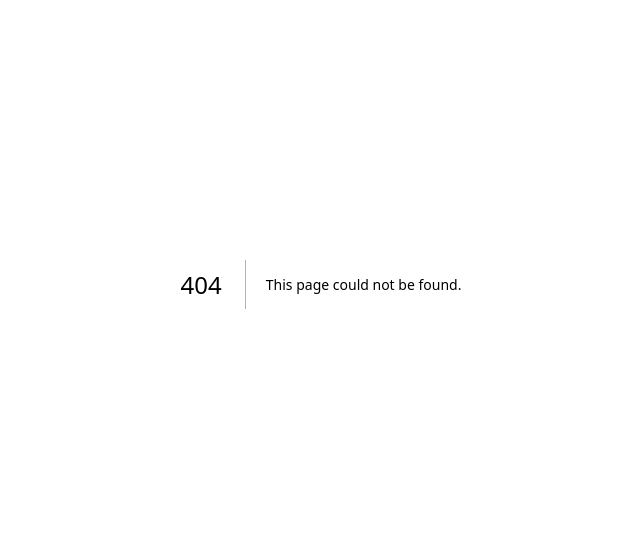
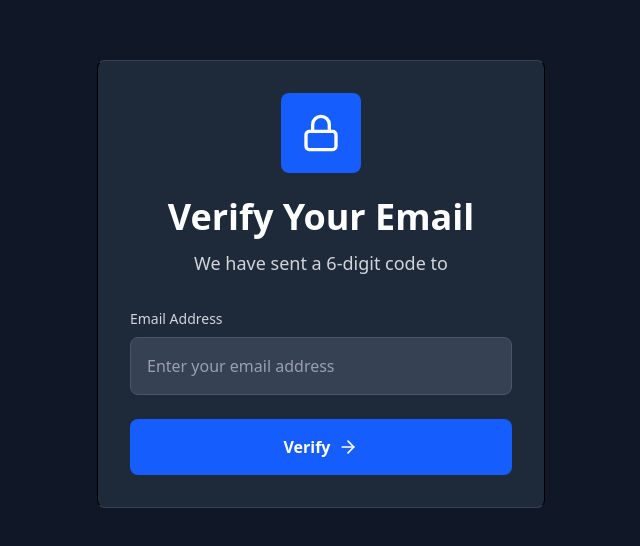
Before and after one commit to Ritesh0011001/Chatapp-microservices, a Next.js app in the folder frontend/: page /verify in a window 1280 px wide. Before the commit this address had no page. Shown: the part 116-662 px from the top of the page, without its empty margins (319-959 px from the left). Built offline with nearby package versions, Linux system fonts and the light colour scheme.

Commit message:
add verifypage

```diff
--- /dev/null
+++ b/frontend/src/app/verify/page.tsx
@@ -0,0 +1,61 @@
+"use client"
+import { ArrowRight, Loader2, Lock } from 'lucide-react'
+import { useSearchParams } from 'next/navigation'
+import React, { useState } from 'react'
+
+const verifyPage = () => {
+   const [loading,setLoading]=useState(false);
+  const [otp,setOtp]= useState<string[]>(["", "", "", "", "", ""]);
+  const [error,setError]= useState<string>("");
+  const [resendLoading,setResendLoading]= useState(false);
+  const [timer,setTimer]= useState(60);
+
+
+   const handleSubmit = async()=>{}
+
+   const searchParams = useSearchParams();
+
+   const email: string = searchParams.get("email") || ""
+
+
+  return (
+    <div className='min-h-screen bg-gray-900 flex items-center justify-center p-4'>
+      <div className='max-w-md w-full'>
+        <div className='bg-gray-800 border border-y-gray-700 rounded-lg p-8'>
+          <div className='text-center mb-8'>
+            <div className='mx-auto w-20 h-20 bg-blue-600 rounded-lg flex items-center justify-center mb-6'>
+              <Lock size={40} className='text-white'/>
+            </div>
+            <h1 className='text-4xl font-bold text-white mb-3'> Verify Your Email</h1>
+            <p className='text-gray-300 text-lg'>We have sent a 6-digit code to</p>
+            <p className='text-blue-400 font-medium'>{email}</p>
+          </div>
+          <form onSubmit={handleSubmit} className='space-y-6'>
+            <div>
+              <label htmlFor="email" className='block text-sm font-medium text-gray-300 mb-2'>Email Address</label>
+              { <input type="email" id='email' className='w-full px-4 py-4 bg-gray-700 border border-gray-600 rounded-lg text-white placeholder-gray-400 ' placeholder='Enter your email address'
+              // value={email} onChange={(e)=>setEmail(e.target.value)}
+              required /> }
+            </div>
+            <button type='submit' className='w-full bg-blue-600 text-white py-4 px-6 rounded-lg font-semibold hover:bg-blue-700 disbaled:opacity-50 disabled:cursor-not-allowed' disabled={loading}>
+              {
+                loading? <div className='flex items-center justify-center gap-2' >
+                  <Loader2 className='w-5 h-5'/>
+                  Verifying...
+                </div>
+                 :
+                  <div className='flex items-center justify-center gap-2'>
+              <span>Verify</span>
+              <ArrowRight className='w-5 h-5'/>
+              </div>
+              }
+
+              </button>
+          </form>
+        </div>
+      </div>
+    </div>
+  )
+}
+
+export default verifyPage
```
